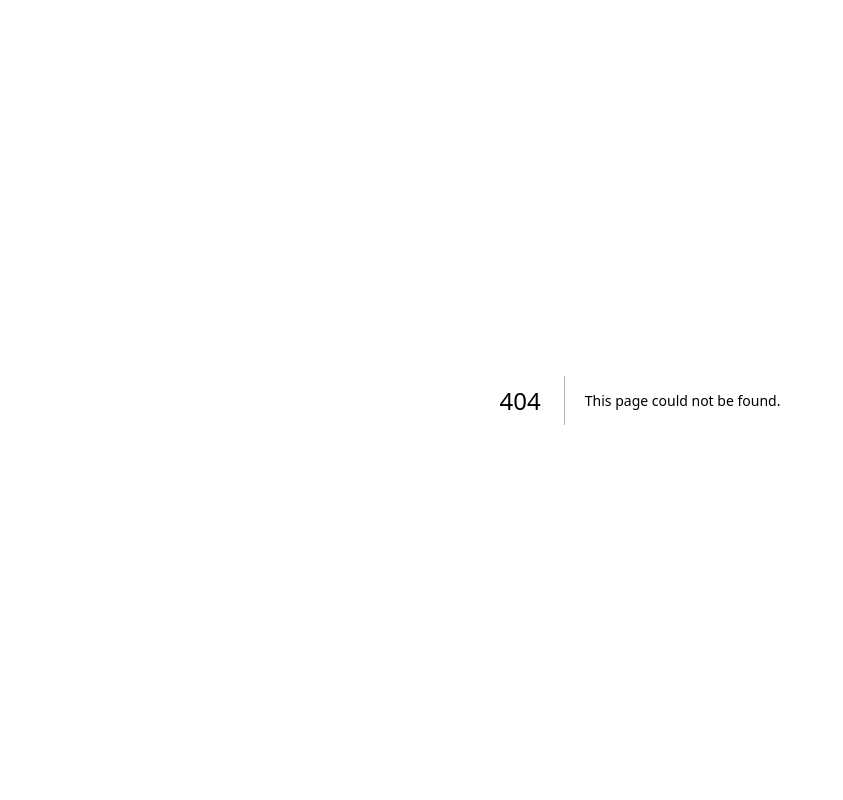
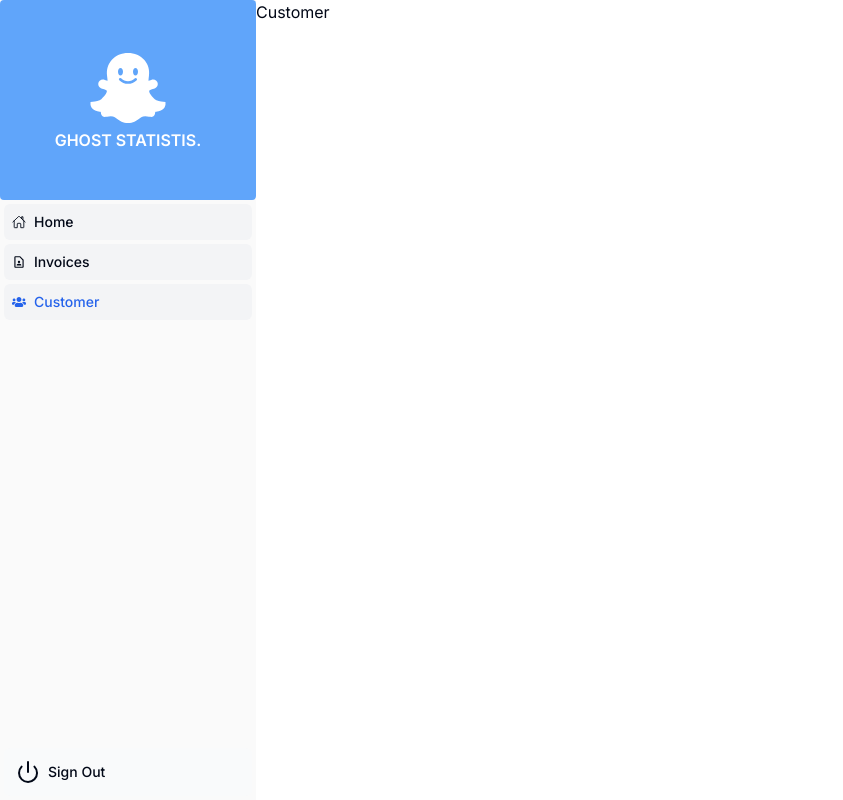
Before and after one commit to hlinh171038/basic-next-14, a Next.js app: page /dashboard/customer in a window 1280 px wide. Before the commit this address had no page. Shown: the whole page, without its empty margins (0-843 px from the left). Built offline with nearby package versions, Linux system fonts and the light colour scheme.

Commit message:
4. home / invoices/ customer page

```diff
--- /dev/null
+++ b/app/dashboard/customer/layout.tsx
@@ -0,0 +1,8 @@
+const LayoutCustomer = ({children}:{children:React.ReactNode}) =>{
+    return (
+        <div>
+            {children}
+        </div>
+    )
+}
+export default LayoutCustomer
--- /dev/null
+++ b/app/dashboard/customer/page.tsx
@@ -0,0 +1,9 @@
+const Customer = () =>{
+    return (
+        <div>
+            Customer
+        </div>
+    )
+}
+
+export default Customer
--- /dev/null
+++ b/app/dashboard/invoices/layout.tsx
@@ -0,0 +1,9 @@
+const LayoutInvoices = ({children}:{children: React.ReactNode}) =>{
+    return (
+        <div>
+            {children}
+        </div>
+    )
+}
+
+export default LayoutInvoices
--- /dev/null
+++ b/app/dashboard/invoices/page.tsx
@@ -0,0 +1,9 @@
+const Invoices = () =>{
+    return (
+        <div>
+            Invoices
+        </div>
+    )
+}
+
+export default Invoices
```
Also changed, not shown: app/dashboard/(overview)/page.tsx (renamed from app/dashboard/page.tsx).
